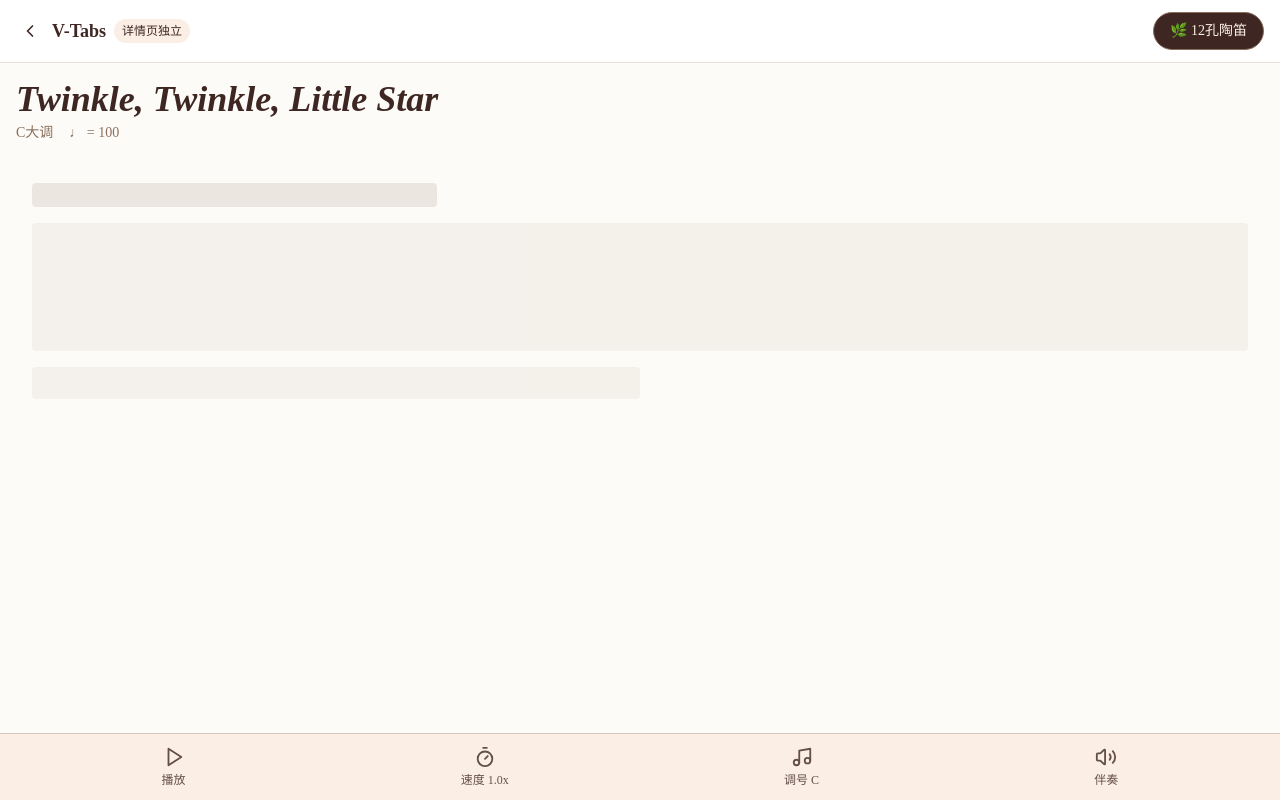
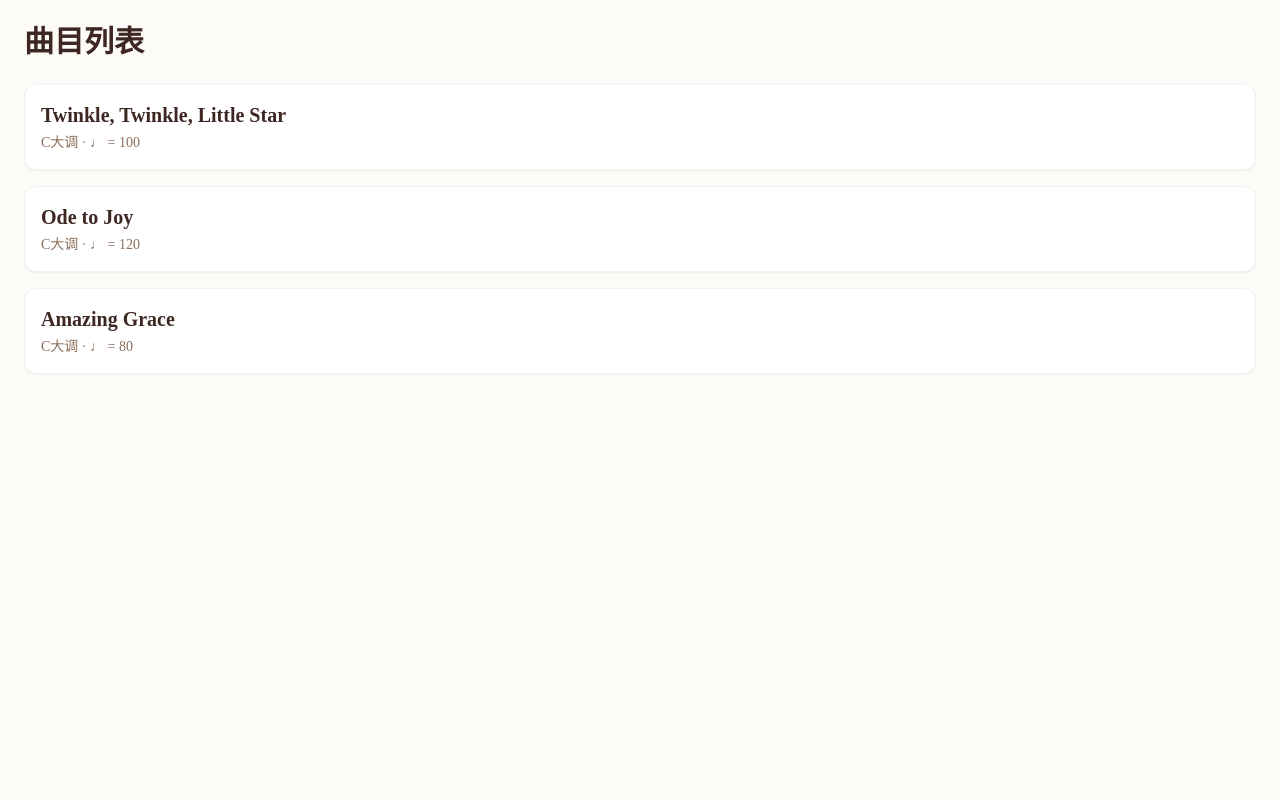
Before and after one commit to Yuning-LI/project-vtabs, a Next.js app: page / in a window 1280 px wide. Built offline with nearby package versions, Linux system fonts and the light colour scheme.

Commit message:
feat: 完成MVP完整项目，包含首页列表、多曲目、加载状态、骨架屏、错误边界

```diff
--- a/src/app/page.tsx
+++ b/src/app/page.tsx
@@ -1,20 +1,29 @@
-import Header from '@/components/layout/Header'
-import TitleBlock from '@/components/layout/TitleBlock'
-import ControlBar from '@/components/layout/ControlBar'
-import Skeleton from '@/components/ui/Skeleton'
+import Link from 'next/link'
 
 export default function Home() {
+  const songs = [
+    { id: 'twinkle', title: 'Twinkle, Twinkle, Little Star', key: 'C', tempo: 100 },
+    { id: 'ode-to-joy', title: 'Ode to Joy', key: 'C', tempo: 120 },
+    { id: 'amazing-grace', title: 'Amazing Grace', key: 'C', tempo: 80 }
+  ]
+
   return (
-    <main className="bg-bg min-h-screen pb-20">
-      <Header instrument="ocarina-12" />
-      <TitleBlock
-        title="Twinkle, Twinkle, Little Star"
-        meta={{ key: 'C', tempo: 100 }}
-      />
-      <div className="p-4">
-        <Skeleton />
+    <main className="min-h-screen bg-bg p-6">
+      <h1 className="text-3xl font-bold text-primary mb-6">曲目列表</h1>
+      <div className="grid gap-4">
+        {songs.map(song => (
+          <Link
+            key={song.id}
+            href={`/song/${song.id}`}
+            className="block p-4 bg-white rounded-xl shadow-sm border border-wood-dark/10 hover:shadow-md transition"
+          >
+            <h2 className="text-xl font-semibold text-primary">{song.title}</h2>
+            <p className="text-wood-dark text-sm mt-1">
+              {song.key}大调 · ♩ = {song.tempo}
+            </p>
+          </Link>
+        ))}
       </div>
-      <ControlBar />
     </main>
   )
 }
--- a/src/app/song/[id]/page.tsx
+++ b/src/app/song/[id]/page.tsx
@@ -7,39 +7,71 @@ import TitleBlock from '@/components/layout/TitleBlock'
 import ControlBar from '@/components/layout/ControlBar'
 import AbcRenderer from '@/components/song/AbcRenderer'
 import Skeleton from '@/components/ui/Skeleton'
+import ErrorBoundary from '@/components/ErrorBoundary'
+
+const songAbcMap: Record<string, string> = {
+  'twinkle': `X:1\nT:Twinkle\nM:4/4\nL:1/4\nK:C\nC C G G | A A G2 | F F E E | D D C2 |]`,
+  'ode-to-joy': `X:1\nT:Ode to Joy\nM:4/4\nL:1/4\nK:C\nE E F G | G F E D | C C D E | E3/2 D/2 D2 |\nE E F G | G F E D | C C D E | D3/2 C/2 C2 |]`,
+  'amazing-grace': `X:1\nT:Amazing Grace\nM:3/4\nL:1/8\nK:C\nC2 E2 G2 | c4 B2 | A2 G2 E2 | C4 |]`
+}
+
+const songTitleMap: Record<string, string> = {
+  'twinkle': 'Twinkle, Twinkle, Little Star',
+  'ode-to-joy': 'Ode to Joy',
+  'amazing-grace': 'Amazing Grace'
+}
+
+const songMetaMap: Record<string, { key: string; tempo: number }> = {
+  'twinkle': { key: 'C', tempo: 100 },
+  'ode-to-joy': { key: 'C', tempo: 120 },
+  'amazing-grace': { key: 'C', tempo: 80 }
+}
 
 export default function SongPage() {
   const { id } = useParams()
   const [abcString, setAbcString] = useState<string | null>(null)
+  const [loading, setLoading] = useState(true)
   const [instrumentId] = useState('ocarina-12')
 
   useEffect(() => {
-    const mockAbc = `X:1
-T:Twinkle
-M:4/4
-L:1/4
-K:C
-C C G G | A A G2 | F F E E | D D C2 |]`
-    setAbcString(mockAbc)
+    const fetchSong = async () => {
+      setLoading(true)
+      await new Promise(resolve => setTimeout(resolve, 300))
+      const key = typeof id === 'string' ? id : Array.isArray(id) ? id[0] : 'twinkle'
+      const abc = songAbcMap[key] || songAbcMap['twinkle']
+      setAbcString(abc)
+      setLoading(false)
+    }
+    fetchSong()
   }, [id])
 
-  if (!abcString) {
-    return <Skeleton />
+  if (loading) {
+    return (
+      <main className="bg-bg min-h-screen pb-20">
+        <Header instrument={instrumentId} onInstrumentChange={() => {}} />
+        <div className="p-4">
+          <Skeleton />
+        </div>
+      </main>
+    )
   }
+
+  const key = typeof id === 'string' ? id : Array.isArray(id) ? id[0] : 'twinkle'
+  const title = songTitleMap[key] || 'Unknown Song'
+  const meta = songMetaMap[key] || { key: 'C', tempo: 100 }
 
   return (
     <main className="bg-bg min-h-screen pb-20">
       <Header instrument={instrumentId} onInstrumentChange={() => {}} />
-      <TitleBlock
-        title="Twinkle, Twinkle, Little Star"
-        meta={{ key: 'C', tempo: 100 }}
-      />
-      <AbcRenderer
-        abcString={abcString}
-        instrumentId={instrumentId}
-        onRenderStart={() => console.log('渲染开始')}
-        onRenderComplete={() => console.log('渲染完成')}
-      />
+      <TitleBlock title={title} meta={meta} />
+      <ErrorBoundary fallback={<div className="p-8 text-center text-red-600">乐谱渲染出错了</div>}>
+        <AbcRenderer
+          abcString={abcString!}
+          instrumentId={instrumentId}
+          onRenderStart={() => console.log('渲染开始')}
+          onRenderComplete={() => console.log('渲染完成')}
+        />
+      </ErrorBoundary>
       <ControlBar />
     </main>
   )
--- /dev/null
+++ b/src/components/ErrorBoundary.tsx
@@ -0,0 +1,36 @@
+'use client'
+
+import React, { Component, ErrorInfo, ReactNode } from 'react'
+
+interface Props {
+  children: ReactNode
+  fallback: ReactNode
+}
+
+interface State {
+  hasError: boolean
+}
+
+class ErrorBoundary extends Component<Props, State> {
+  constructor(props: Props) {
+    super(props)
+    this.state = { hasError: false }
+  }
+
+  static getDerivedStateFromError(_: Error): State {
+    return { hasError: true }
+  }
+
+  componentDidCatch(error: Error, errorInfo: ErrorInfo) {
+    console.error('错误边界捕获到错误:', error, errorInfo)
+  }
+
+  render() {
+    if (this.state.hasError) {
+      return this.props.fallback
+    }
+    return this.props.children
+  }
+}
+
+export default ErrorBoundary
```
Also changed, not shown: 1 other file (tests, documents, lock files or other folders).
